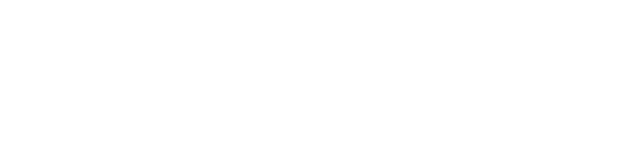
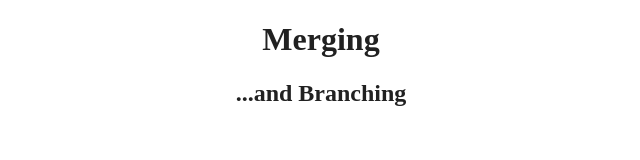
Before and after one commit to mmoonn/Grid, a plain HTML site: page index.html in a window 1280 px wide. Shown: the whole page, without its empty margins (319-959 px from the left). Drawn offline with Linux system fonts and the light colour scheme.

Commit message:
changes on master

```diff
--- a/index.html
+++ b/index.html
@@ -8,7 +8,10 @@
 <body>
     <div class="w-screen">
         <div class="row">
-
+            <hgroup>
+            	<h1>Merging</h1>
+            	<h2>...and Branching</h2>
+            </hgroup>
         </div>
     </div>
 </body>
--- a/scss/_globals.scss
+++ b/scss/_globals.scss
@@ -1,2 +1,3 @@
 // @include color_class(red);
 // @include color_class(green);
+hgroup {text-align:center; color:#212121;}
--- a/scss/_grid.scss
+++ b/scss/_grid.scss
@@ -3,7 +3,6 @@
   margin:auto;
   padding-left: $pad;
   padding-right: $pad;
-  background: #212121;
 }
 .row {
   // background: white;
```
Also changed, not shown: css/main.css, 1 other file.
